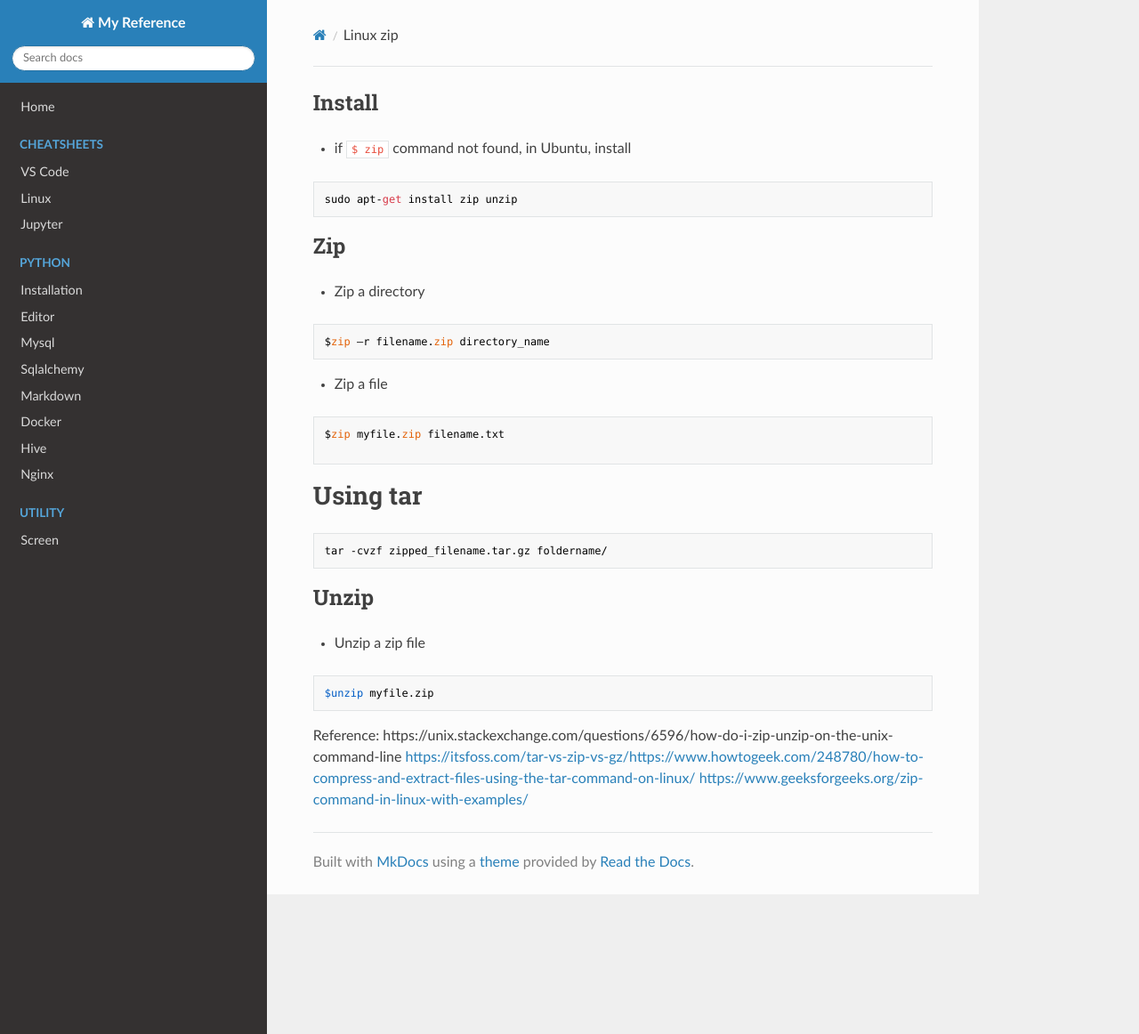
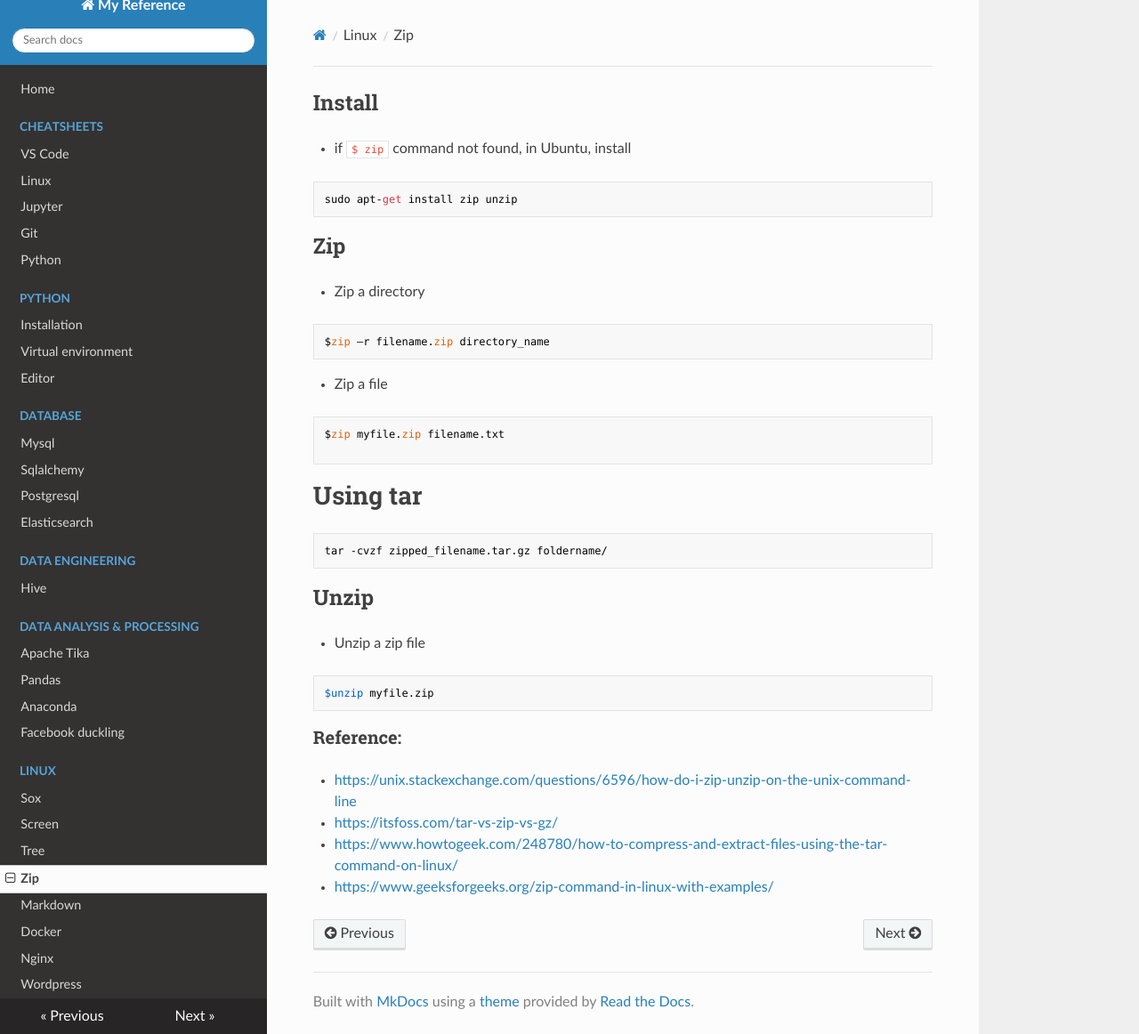
Before and after one commit to rajarshig/MyReference, an MkDocs documentation site: the page built from docs/linux_zip.md, in a window 1280 px wide and 1162 px high. Shown: the whole window at 89% size. Built offline with MkDocs 1.6.1, drawn with Linux system fonts in a browser that asks for light colours; nearby versions of some CDN libraries; old or Windows-style settings are respelled for this version of MkDocs.

Commit message:
add sox, duckling, update docker, zip, python-cheatsheet, linux-cheatsheet

```diff
--- a/mkdocs.yml
+++ b/mkdocs.yml
@@ -5,16 +5,37 @@ pages:
       - VS Code: vscode_cheatsheet.md
       - Linux: linux_cheatsheet.md
       - Jupyter: jupyter_cheatsheet.md
+      - Git: git_cheatsheet.md
+      - Python: python_cheatsheet.md
     - Python:
       - Installation: python-installation.md
+      - Virtual environment: python-virtual-environment.md
       - Editor: python-editor.md
-    - Mysql: mysql.md
-    - Sqlalchemy: sqlalchemy.md
+
+    - Database:
+      - Mysql: mysql.md
+      - Sqlalchemy: sqlalchemy.md
+      - Postgresql: postgresql.md
+      - Elasticsearch: elasticsearch.md
+
+    - Data Engineering:
+      - Hive: hive.md
+
+
+    - Data analysis & processing:
+      - Apache Tika: apache_tika.md
+      - Pandas: pandas.md
+      - Anaconda: anaconda.md
+      - Facebook duckling: facebook_duckling.md
+    - Linux:
+      - Sox: sox.md
+      - Screen: linux_screen.md
+      - Tree: linux_tree.md
+      - Zip: linux_zip.md
+
     - Markdown: markdown.md
     - Docker: docker.md
-    - Hive: hive.md
     - Nginx: nginx.md
-    - Utility:
-      - Screen: linux_screen.md
+    - Wordpress: wordpress.md
 
 theme: readthedocs
```
Also changed, not shown: docs/docker.md (+0 -8 lines), docs/linux_cheatsheet.md (+0 -1 lines), docs/linux_zip.md (+5 -4 lines), docs/python_cheatsheet.md (+0 -2 lines).
